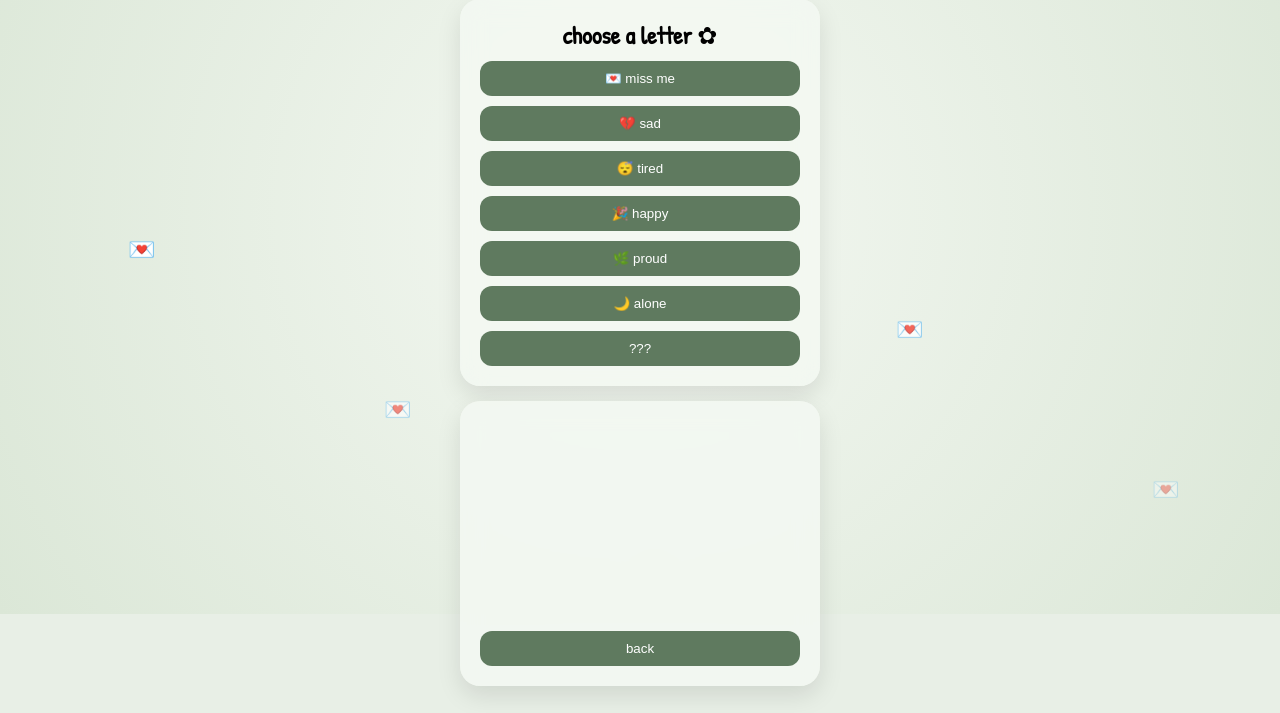
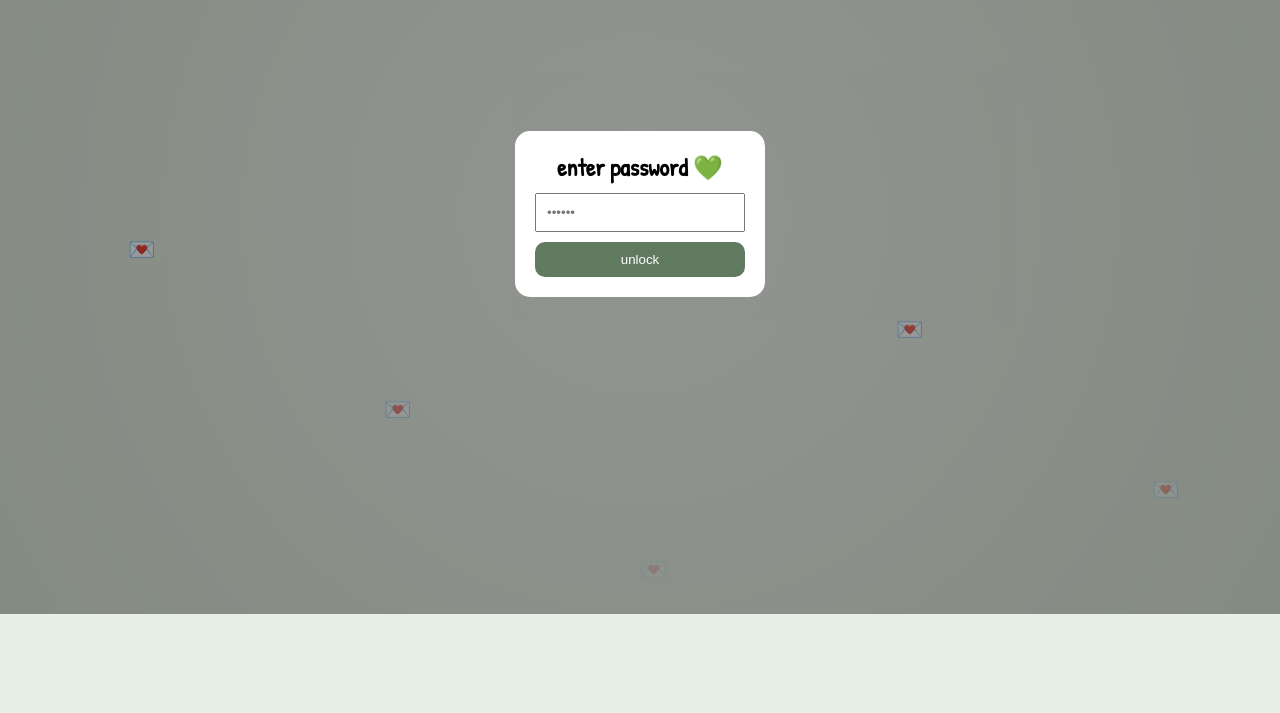
Before and after one commit to fhrajzzz/open-when-you-need-me, a plain HTML site: page index.html in a window 1280 px wide. Shown: the part 186-899 px from the top of the page. After the commit the page ends 800 px from the top, so only its background shows below. Drawn offline with Linux system fonts and the light colour scheme.

Commit message:
Update style.css

```diff
--- a/style.css
+++ b/style.css
@@ -7,10 +7,9 @@
 body {
   font-family: 'Patrick Hand', cursive;
   background: #e8efe6;
-  overflow-x: hidden;
 }
 
-/* background glow */
+/* background */
 .bg {
   position: fixed;
   width: 100%;
@@ -19,10 +18,45 @@ body {
   z-index: -1;
 }
 
-/* layout */
+/* lockscreen */
+.lock {
+  position: fixed;
+  width: 100%;
+  height: 100%;
+  background: rgba(0,0,0,0.4);
+  display: flex;
+  justify-content: center;
+  align-items: center;
+}
+
+.lock .box {
+  background: white;
+  padding: 20px;
+  border-radius: 15px;
+  text-align: center;
+  width: 250px;
+}
+
+.lock input {
+  width: 100%;
+  padding: 10px;
+  margin-top: 10px;
+}
+
+.lock button {
+  margin-top: 10px;
+  width: 100%;
+  padding: 10px;
+  background: #5f7a5f;
+  color: white;
+  border: none;
+  border-radius: 10px;
+}
+
+/* container */
 .container {
+  display: none;
   min-height: 100vh;
-  display: flex;
   flex-direction: column;
   justify-content: center;
   align-items: center;
@@ -35,12 +69,12 @@ h1 {
   color: #3b4b3b;
 }
 
-/* glass UI */
+/* cards */
 .menu, .letter {
   width: 90%;
   max-width: 360px;
   background: rgba(244,248,242,0.85);
-  backdrop-filter: blur(12px);
+  backdrop-filter: blur(10px);
   padding: 20px;
   border-radius: 20px;
   box-shadow: 0 10px 25px rgba(0,0,0,0.1);
@@ -61,10 +95,9 @@ button {
 
 button:hover {
   transform: scale(1.05);
-  box-shadow: 0 0 15px #5f7a5f;
 }
 
-/* heartbeat click */
+/* heartbeat */
 button:active {
   animation: heartbeat 0.3s;
 }
@@ -75,50 +108,18 @@ button:active {
   100% {transform: scale(1);}
 }
 
-/* paper animation */
+/* letter */
 .paper {
   min-height: 200px;
   font-size: 18px;
   line-height: 1.6;
   white-space: pre-line;
-  animation: unfold 0.6s ease;
+  animation: fade 0.5s ease;
 }
 
-@keyframes unfold {
-  from {opacity:0; transform: scale(0.9) rotateX(30deg);}
-  to {opacity:1; transform: scale(1);}
-}
-
-/* lockscreen */
-.lockscreen {
-  position: fixed;
-  width: 100%;
-  height: 100%;
-  background: rgba(0,0,0,0.6);
-  display: none;
-  justify-content: center;
-  align-items: center;
-}
-
-.lockbox {
-  background: #f4f8f2;
-  padding: 25px;
-  border-radius: 20px;
-  width: 80%;
-  max-width: 300px;
-}
-
-/* shake */
-.shake {
-  animation: shake 0.3s;
-}
-
-@keyframes shake {
-  0% {transform: translateX(0);}
-  25% {transform: translateX(-10px);}
-  50% {transform: translateX(10px);}
-  75% {transform: translateX(-10px);}
-  100% {transform: translateX(0);}
+@keyframes fade {
+  from {opacity: 0; transform: translateY(10px);}
+  to {opacity: 1; transform: translateY(0);}
 }
 
 /* floating envelopes */
```
